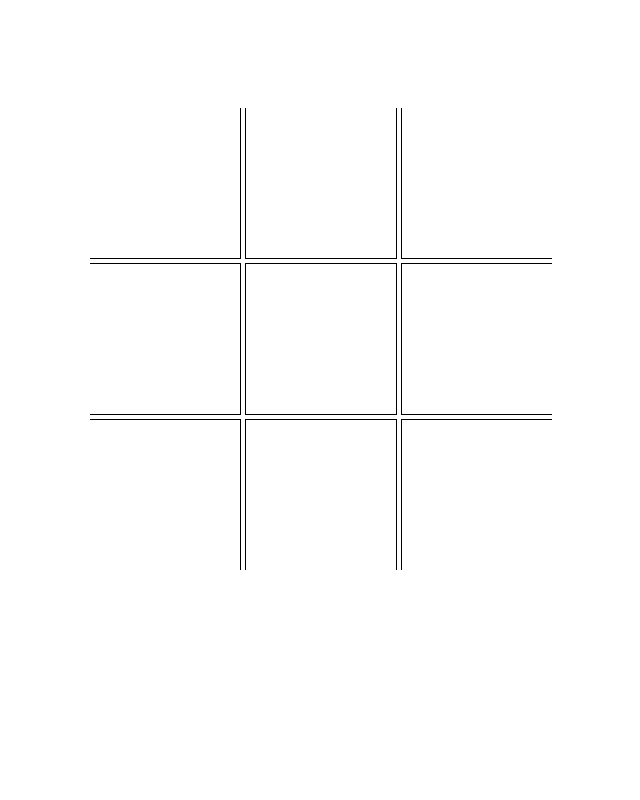
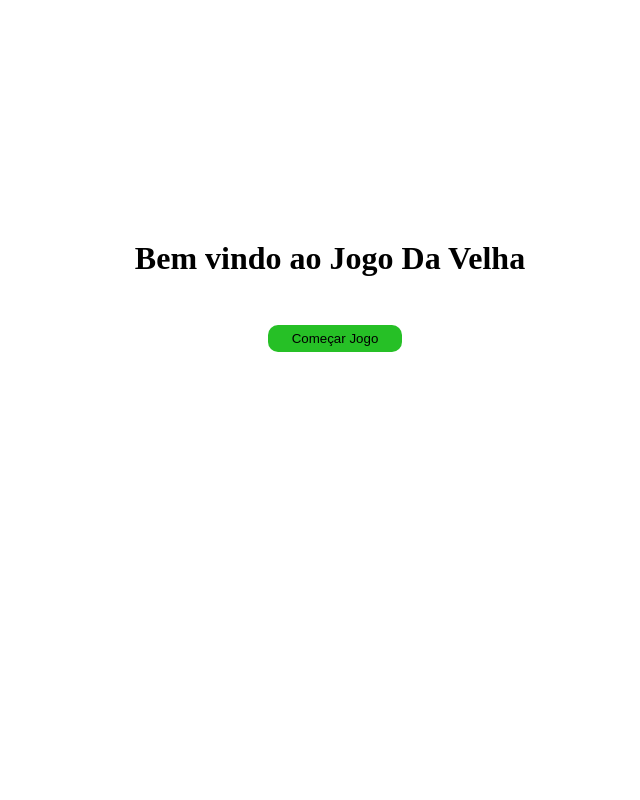
Before and after one commit to rafael-g-depaulo/CJR-PT-JogoDaVelha, a plain HTML site: page index.html in a window 1280 px wide. Shown: the whole page, without its empty margins (310-950 px from the left). Drawn offline with Linux system fonts and the light colour scheme.

Commit message:
Colocado Tela inicial antes do Jogo

```diff
--- a/index.html
+++ b/index.html
@@ -6,13 +6,20 @@
     <link rel="stylesheet" href="styles.css">
 
 
-
+    <link rel="stylesheet" href="menu.css">
     <meta charset="utf-8">
-    <title></title>
+    <title>Jogo Da Velha</title>
 </head>
 
 <body>
-
+    <div class="menu">
+        <div class="conteudo">
+            <div class="titulo">Bem vindo ao Jogo Da Velha</div>
+            <div class="botoesmenu">
+                <button class="but" onclick="IniciaJogo()">Começar Jogo</button>
+            </div>
+        </div>
+    </div>
     <div class="wrapper">
 
 
@@ -34,5 +41,5 @@
 
 
 </body>
-
+<script type="text/javascript" src="main.js"></script>
 </html>
--- /dev/null
+++ b/main.js
@@ -0,0 +1,8 @@
+let Wrapper = document.getElementsByClassName('wrapper');
+let Menu1 = document.getElementsByClassName('menu');
+Wrapper[0].style.display= 'none';
+
+function IniciaJogo(){
+    Menu1[0].style.display = 'none';
+    Wrapper[0].style.display ='flex';
+}
--- /dev/null
+++ b/menu.css
@@ -0,0 +1,44 @@
+body{
+    margin: 0;
+}
+.menu{
+    display: flex;
+    width: 100%;
+    height: 100vh;
+    justify-content: center;
+}
+.conteudo{
+    margin-top: 30vh;
+}
+.titulo{
+    font-size: 2em;
+    font-weight: 800;
+}
+.botoesmenu{
+    margin-top: 3em;
+    display: flex;
+    justify-content: space-evenly;
+}
+.but{
+    background-color: rgb(38, 192, 38);
+    border: none;
+    margin-left: 10px;
+    height: 2em;
+    width: 10em;
+    border-radius: 10px;
+}
+.but:hover{
+    background-color: rgb(25, 133, 25);
+    cursor: pointer;
+}
+.menu2{
+    margin-top: 10vh;
+    display: none;
+    flex-direction: column;
+    justify-content: center;
+}
+.titulo2{
+    font-weight: 800;
+    display: flex;
+    justify-content: center;
+}
```
